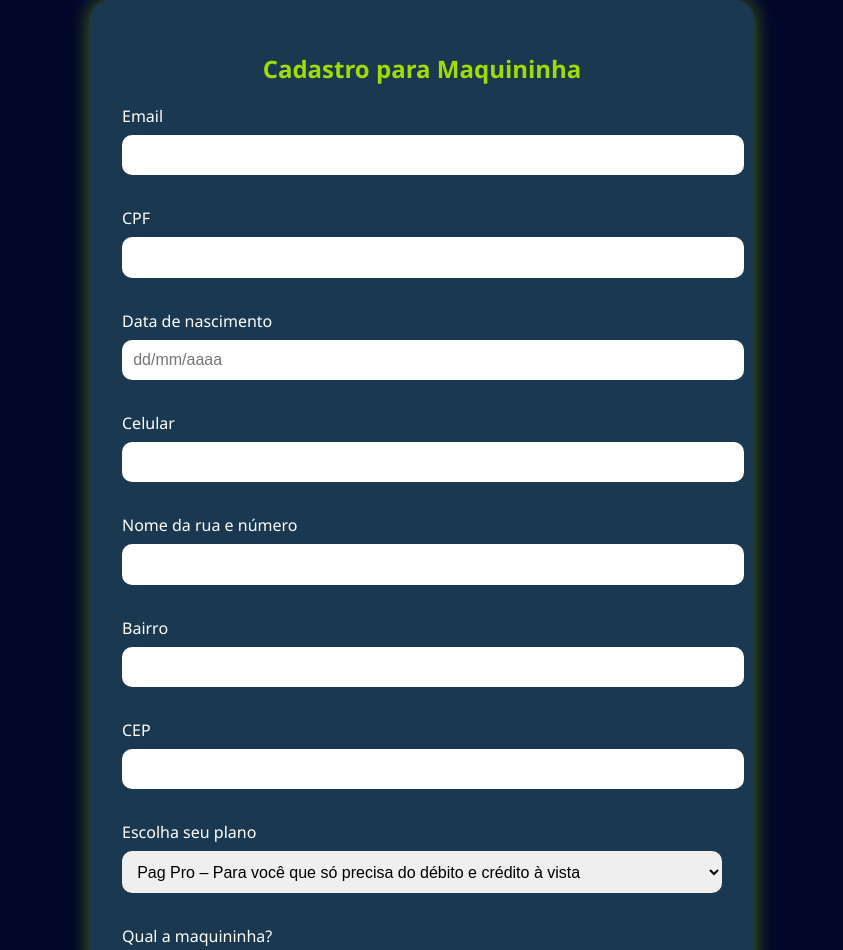
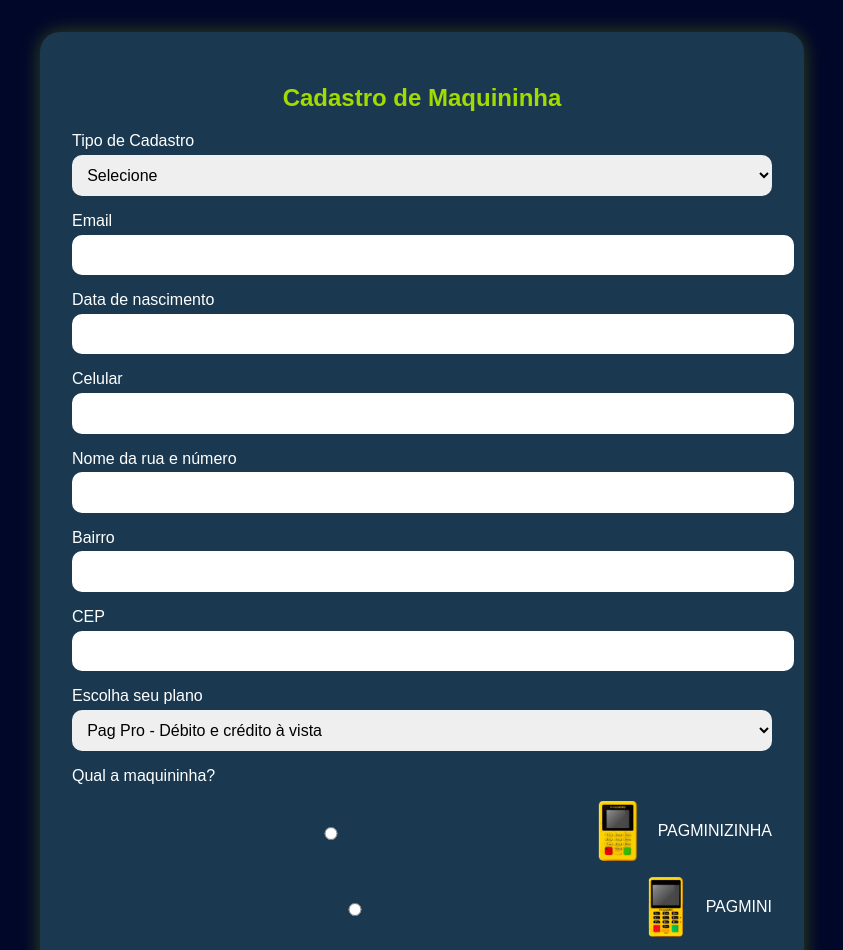
Before and after one commit to Glebston/formulario-maquininha, a plain HTML site: page index.html in a window 1280 px wide. Shown: the top 950 px of the page, without its empty margins (218-1061 px from the left). Drawn offline with nearby package versions, Linux system fonts and the light colour scheme.

Commit message:
Update index.html

```diff
--- a/index.html
+++ b/index.html
@@ -8,82 +8,98 @@
     body {
       background-color: #010729;
       color: #fff;
-      font-family: 'Segoe UI', Tahoma, Geneva, Verdana, sans-serif;
+      font-family: Arial, sans-serif;
       margin: 0;
-      padding: 0;
-      display: flex;
-      justify-content: center;
-      align-items: center;
-      min-height: 100vh;
+      padding: 2rem;
     }
+
     .form-container {
       background-color: #1a3950;
       padding: 2rem;
       border-radius: 20px;
-      box-shadow: 0 0 20px rgba(161, 219, 0, 0.5);
-      max-width: 600px;
-      width: 100%;
+      max-width: 700px;
+      margin: auto;
+      box-shadow: 0 0 20px rgba(161, 219, 0, 0.3);
     }
+
     h2 {
+      text-align: center;
       color: #a1db00;
-      text-align: center;
     }
+
     label {
       display: block;
-      margin: 1rem 0 0.5rem;
+      margin-top: 1rem;
     }
+
     input, select {
       width: 100%;
       padding: 0.7rem;
       border-radius: 10px;
       border: none;
-      outline: none;
-      margin-bottom: 1rem;
+      margin-top: 0.3rem;
       font-size: 1rem;
     }
+
     button {
-      width: 100%;
-      padding: 1rem;
       background-color: #a1db00;
       color: #000;
+      padding: 1rem;
       border: none;
       border-radius: 10px;
       font-size: 1rem;
       font-weight: bold;
+      margin-top: 2rem;
+      width: 100%;
       cursor: pointer;
     }
+
     button:hover {
       background-color: #6e862d;
     }
+
     .maquininha-option {
       display: flex;
       align-items: center;
-      margin-bottom: 1rem;
-      cursor: pointer;
+      margin-top: 1rem;
     }
-    .maquininha-option input {
+
+    .maquininha-option img {
+      width: 60px;
       margin-right: 10px;
     }
-    .maquininha-option img {
-      width: 60px;
-      height: auto;
-      border-radius: 10px;
-      margin-right: 10px;
+
+    .hidden {
+      display: none;
     }
   </style>
 </head>
 <body>
   <div class="form-container">
-    <h2>Cadastro para Maquininha</h2>
+    <h2>Cadastro de Maquininha</h2>
     <form id="cadastro-form">
+      <label for="tipoCadastro">Tipo de Cadastro</label>
+      <select id="tipoCadastro" name="Tipo de Cadastro" required>
+        <option value="">Selecione</option>
+        <option value="CPF">CPF</option>
+        <option value="CNPJ">CNPJ</option>
+      </select>
+
+      <div id="cpf-container" class="hidden">
+        <label for="cpf">CPF</label>
+        <input type="text" id="cpf" name="CPF" />
+      </div>
+
+      <div id="cnpj-container" class="hidden">
+        <label for="cnpj">CNPJ</label>
+        <input type="text" id="cnpj" name="CNPJ" />
+      </div>
+
       <label for="email">Email</label>
       <input type="email" id="email" name="Email" required />
 
-      <label for="cpf">CPF</label>
-      <input type="text" id="cpf" name="CPF" required />
-
       <label for="nascimento">Data de nascimento</label>
-      <input type="text" id="nascimento" name="Data de nascimento" required placeholder="dd/mm/aaaa"/>
+      <input type="text" id="nascimento" name="Data de nascimento" required />
 
       <label for="celular">Celular</label>
       <input type="text" id="celular" name="Celular" required />
@@ -99,9 +115,9 @@
 
       <label for="plano">Escolha seu plano</label>
       <select id="plano" name="Plano" required>
-        <option value="Pag Pro">Pag Pro – Para você que só precisa do débito e crédito à vista</option>
-        <option value="Pag Super">Pag Super – Para você que quer garantir taxa baixa</option>
-        <option value="Pag Lucro">Pag Lucro – Para empresas que vendem acima de R$5.000 no cartão</option>
+        <option value="Pag Pro">Pag Pro - Débito e crédito à vista</option>
+        <option value="Pag Super">Pag Super - Taxa baixa</option>
+        <option value="Pag Lucro">Pag Lucro - Para vendas acima de R$ 5.000</option>
       </select>
 
       <label>Qual a maquininha?</label>
@@ -137,32 +153,39 @@
     </form>
   </div>
 
-  <!-- Inputmask via JSDelivr com suporte completo -->
-  <script src="https://cdn.jsdelivr.net/npm/inputmask@5.0.8/dist/inputmask.min.js"></script>
+  <script src="https://cdnjs.cloudflare.com/ajax/libs/inputmask/5.0.8/inputmask.min.js"></script>
   <script>
-    window.onload = function () {
-      Inputmask({"mask": "999.999.999-99"}).mask("#cpf");
-      Inputmask({"mask": "(99) 99999-9999"}).mask("#celular");
-      Inputmask({"mask": "99/99/9999"}).mask("#nascimento");
-      Inputmask({"mask": "99999-999"}).mask("#cep");
-    };
+    // Aplica máscaras
+    Inputmask({ mask: "999.999.999-99" }).mask("#cpf");
+    Inputmask({ mask: "99.999.999/0001-99" }).mask("#cnpj");
+    Inputmask({ mask: "(99) 99999-9999" }).mask("#celular");
+    Inputmask({ mask: "99999-999" }).mask("#cep");
+    Inputmask({ mask: "99/99/9999" }).mask("#nascimento");
 
-    document.getElementById("cadastro-form").addEventListener("submit", function (e) {
-      e.preventDefault();
-      const formData = new FormData(this);
-      const data = {};
-      formData.forEach((value, key) => (data[key] = value));
+    // Alterna CPF e CNPJ
+    const tipo = document.getElementById("tipoCadastro");
+    const cpfContainer = document.getElementById("cpf-container");
+    const cnpjContainer = document.getElementById("cnpj-container");
+    const cpfInput = document.getElementById("cpf");
+    const cnpjInput = document.getElementById("cnpj");
 
-      fetch("https://script.google.com/macros/s/AKfycbx3CtepwX80rjhl91-KACSFKhaCBC7Q5hEZ7X3CpCT-CfPyT0Sz6AMVaGdC6dr1Ta9H/exec", {
-        method: "POST",
-        mode: "no-cors",
-        headers: {
-          "Content-Type": "application/json",
-        },
-        body: JSON.stringify(data),
-      })
-      .then(() => alert("Cadastro enviado com sucesso!"))
-      .catch(() => alert("Erro ao enviar cadastro."));
+    tipo.addEventListener("change", function () {
+      if (this.value === "CPF") {
+        cpfContainer.classList.remove("hidden");
+        cnpjContainer.classList.add("hidden");
+        cpfInput.required = true;
+        cnpjInput.required = false;
+      } else if (this.value === "CNPJ") {
+        cnpjContainer.classList.remove("hidden");
+        cpfContainer.classList.add("hidden");
+        cnpjInput.required = true;
+        cpfInput.required = false;
+      } else {
+        cpfContainer.classList.add("hidden");
+        cnpjContainer.classList.add("hidden");
+        cpfInput.required = false;
+        cnpjInput.required = false;
+      }
     });
   </script>
 </body>
```
